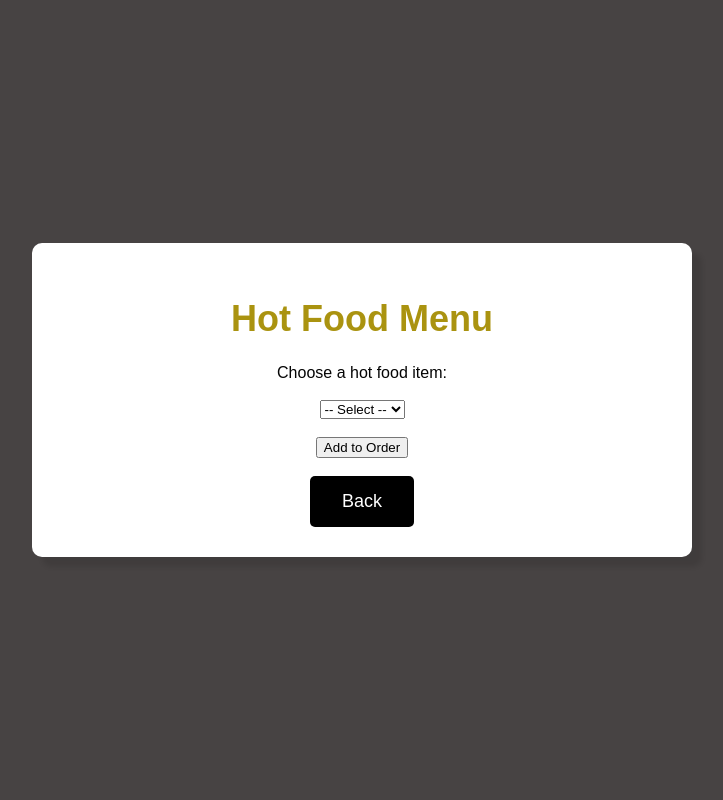
After one commit to angusscotland/EzyOrdering-Canteen-Application, a Flask app: template flask_login_app/templates/hot_food.html in a window 1280 px wide. The commit adds this page. Shown: the whole page, without its empty margins (278-1001 px from the left). Run offline with Flask 3, Linux system fonts and the light colour scheme; the template is opened without the code that fills it, so the values that code supplies are empty.

Commit message:
Got CSS working and Attempted to make a hot food page

```diff
--- a/flask_login_app/style.css
+++ b/flask_login_app/static/css/style.css
@@ -4,8 +4,8 @@
 
 body {
     font-family: 'Arial', sans-serif;
-    background-color: #1616c7;
-    color: #333;
+    background-color: #474343;
+    color: #050505;
     display: flex;
     justify-content: center;
     align-items: center;
@@ -19,7 +19,7 @@ body {
     text-align: center;
     background-color: #fff;
     border-radius: 10px;
-    box-shadow: 0 4px 6px rgba(0, 0, 0, 0.1);
+    box-shadow: 10px 10px 5px rgba(0, 0, 0, 0.1);
     padding: 30px;
     width: 80%;
     max-width: 600px;
@@ -28,18 +28,18 @@ body {
 /* Title style */
 h1 {
     font-size: 36px;
-    color: #4CAF50;
+    color: #aa9310;
 }
 
 /*Welcome message */
 p {
     font-size: 20px;
-    color: #555;
+    color: #000000;
 }
 
 /* Button style */
 button {
-    background-color: #4CAF50;
+    background-color: #000000;
     color: white;
     border: none;
     padding: 15px 32px;
@@ -51,6 +51,6 @@ button {
 }
 
 button:hover {
-    background-color: #45a049;
+    background-color: #ee4d4d;
 
 }
--- a/flask_login_app/templates/home.html
+++ b/flask_login_app/templates/home.html
@@ -4,7 +4,7 @@
   <meta charset="UTF-8">
   <meta name="viewport" content="width=device-width, initial-scale=1.0">
   <title>Home - Welcome</title>
-  <link rel="stylesheet" href="{{ url_for('static', filename='style.css') }}">
+  <link rel="stylesheet" href="{{ url_for('static', filename='css/style.css') }}">
 
 
 
--- /dev/null
+++ b/flask_login_app/templates/hot_food.html
@@ -0,0 +1,29 @@
+<!doctype html>
+<html lang="en">
+<head>
+  <meta charset="UTF-8">
+  <meta name="viewport" content="width=device-width, initial-scale=1.0">
+  <title>Hot Food</title>
+  <link rel="stylesheet" href="{{ url_for('static', filename='style.css') }}">
+</head>
+<body>
+  <div class="home-container">
+    <h1>Hot Food Menu</h1>
+
+    <form method="POST">
+      <label for="hot_item">Choose a hot food item:</label><br><br>
+      <select name="hot_item" id="hot_item" required>
+        <option value="">-- Select --</option>
+        <option value="Pizza">Pizza</option>
+        <option value="Pasta">Pasta</option>
+        <option value="Burger">Burger</option>
+        <option value="Lasagna">Lasagna</option>
+      </select><br><br>
+      <input type="submit" value="Add to Order">
+    </form>
+
+    <br>
+    <a href="{{ url_for('food_selection') }}"><button>Back</button></a>
+  </div>
+</body>
+</html>
--- a/flask_login_app/templates/login.html
+++ b/flask_login_app/templates/login.html
@@ -3,7 +3,7 @@
 <head>
 
   <title>Login</title>
-
+  <link rel="stylesheet" href="{{ url_for('static', filename='css/style.css') }}">
 </head>
 <body>
   <h2>Login</h2>
```
Also changed, not shown: flask_login_app/users.db.
